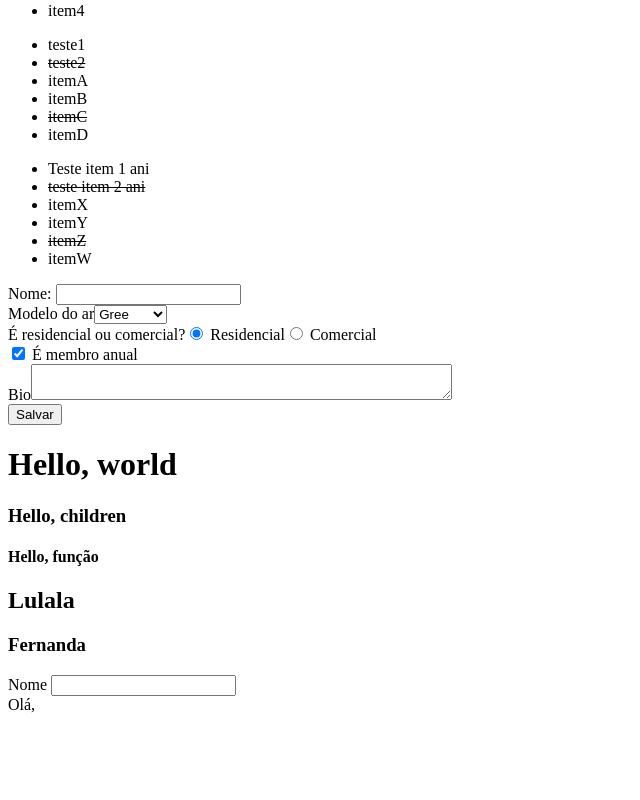
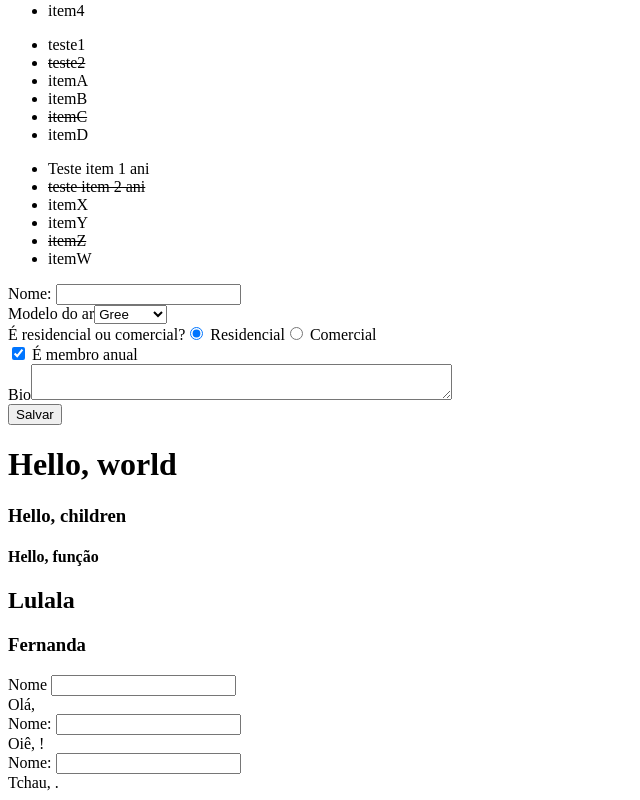
Before and after one commit to nandasiq/cursoLetsCode, a React (Create React App) app in the folder meu-app/: page / in a window 1280 px wide. Shown: the part 350-1150 px from the top of the page, without its empty margins (0-640 px from the left). Before the commit the page ends 1072 px from the top, so only its background shows below. Built offline with nearby package versions, Linux system fonts and the light colour scheme.

Commit message:
fim curso lets code

```diff
--- /dev/null
+++ b/meu-app/src/components/HEfeitos.js
@@ -0,0 +1,44 @@
+import React, {useState, useEffect} from 'react';
+
+function Efeitos1(){
+    const [nome, setNome] = useState('');
+
+    useEffect(
+        () => console.log('Efeito: ', nome), [nome ]
+    );
+
+    return(
+        <>
+        <br />
+        Nome: <input type="text" value={nome} onChange={(event) =>setNome(event.target.value)} />
+        <br />
+        Oiê, {nome}!
+        </>
+    );
+}
+
+function Efeitos2(){
+    const [nome, setNome] = useState(undefined);
+
+    useEffect(
+        () => {
+            if(nome === undefined){
+                setNome(sessionStorage.getItem('nome') || '');
+            }
+
+            else{
+                sessionStorage.setItem('nome', nome);
+            }
+        }, [nome]
+    );
+    return (
+        <>
+        <br />
+        Nome: <input type="text" value={nome} onChange={(event) => setNome(event.target.value)} />
+        <br />
+        Tchau, {nome}.
+        </>
+    );
+}
+
+export {Efeitos1, Efeitos2};
--- a/meu-app/src/index.js
+++ b/meu-app/src/index.js
@@ -10,6 +10,7 @@ import Formulario from './components/Formulario';
 import { Lista, Lista2, Item } from './components/Lista';
 import {Hello, Filha, Funcao} from './components/CompFuncionais';
 import {Gancho1, Gancho2, Gancho3} from './components/Gancho';
+import {Efeitos1, Efeitos2} from './components/HEfeitos';
 import reportWebVitals from './reportWebVitals';
 
 ReactDOM.render(
@@ -53,6 +54,8 @@ ReactDOM.render(
     <Gancho1 />
     <Gancho2 />
     <Gancho3 />
+    <Efeitos1 />
+    <Efeitos2 />
   </React.StrictMode>,
   document.getElementById('root')
 );
```
